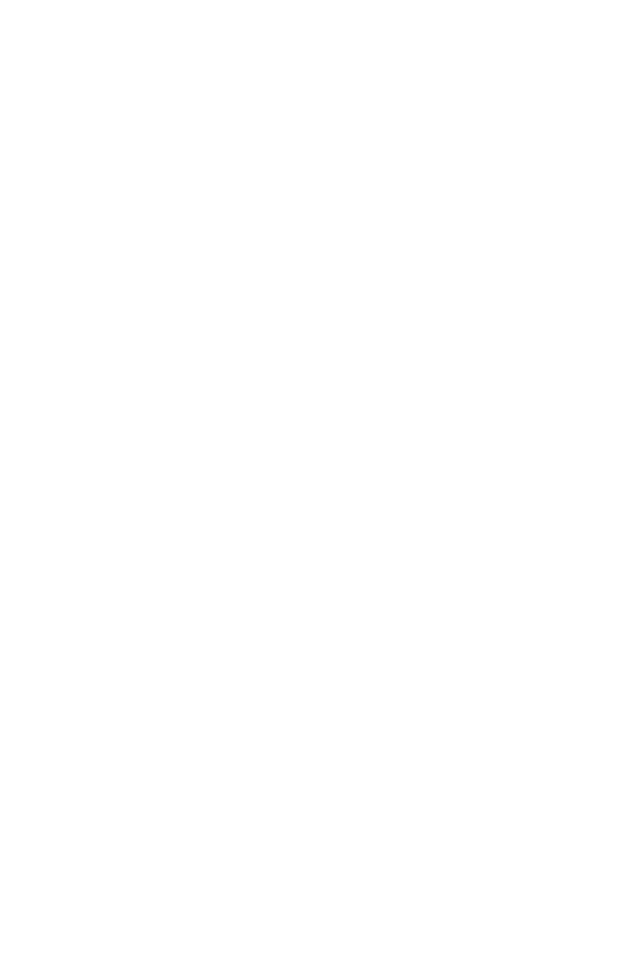
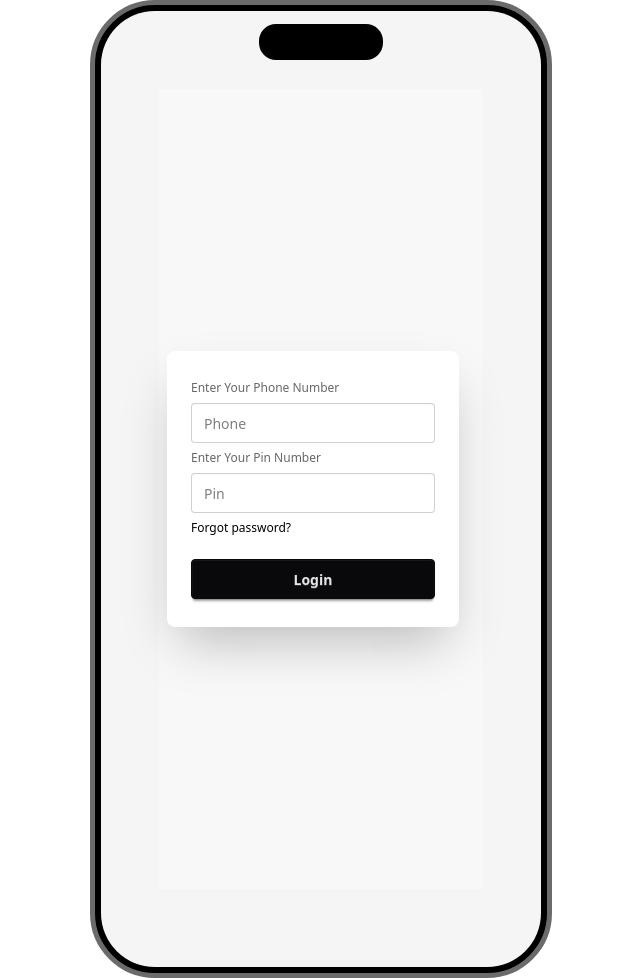
Before and after one commit to AH-BADAL/Payoo-Mfs-Mobile, a plain HTML site: page index.html in a window 1280 px wide. Shown: the whole page, without its empty margins (319-959 px from the left). Before the commit the page ends 800 px from the top, so only its background shows below. Drawn offline with nearby package versions, Linux system fonts and the light colour scheme.

Commit message:
some change

```diff
--- a/index.html
+++ b/index.html
@@ -4,9 +4,39 @@
   <meta charset="UTF-8">
   <meta name="viewport" content="width=device-width, initial-scale=1.0">
   <title>Payoo Mfs Mobile</title>
+  <link href="https://cdn.jsdelivr.net/npm/daisyui@5" rel="stylesheet" type="text/css" />
+  <script src="https://cdn.jsdelivr.net/npm/@tailwindcss/browser@4"></script>
 </head>
 <body>
+  <main class="flex justify-center">
+  <div class="mockup-phone">
+    <div class="mockup-phone-camera"></div>
+    <div class="mockup-phone-display text-black grid place-content-center bg-neutral-100">
+     <!-- log in section -->
+      <div class="hero bg-base-200 min-h-screen">
+        <div class="hero-content flex-col lg:flex-row-reverse">
+          <div class="text-center lg:text-left">
+          </div>
+          <div class="card bg-base-100 w-full max-w-sm shrink-0 shadow-2xl">
+            <div class="card-body">
+              <fieldset class="fieldset">
+                <label class="label">Enter Your Phone Number</label>
+                <input id="phone-number" type="email" class="input" placeholder="Phone" />
+                <label class="label">Enter Your Pin Number</label>
+                <input type="password" class="input" placeholder="Pin" />
+                <div><a class="link link-hover">Forgot password?</a></div>
+                <button id="button-login" class="btn btn-neutral mt-4">Login</button>
+              </fieldset>
+            </div>
+          </div>
+        </div>
+      </div>
+    </div>
+  </div>
+ <!-- log in section end -->
+  </main>
 
 
+  <script src="login.js"></script>
 </body>
 </html>
--- /dev/null
+++ b/login.js
@@ -0,0 +1,9 @@
+
+
+document.getElementById('button-login').addEventListener('click', function (event) {
+  event.preventDefault();
+  console.log('log in button clicked');
+
+  const phoneNumber = document.getElementById('phone-number').value;
+  console.log(phoneNumber);
+});
```
Also changed, not shown: tailwind.config.js (added).
